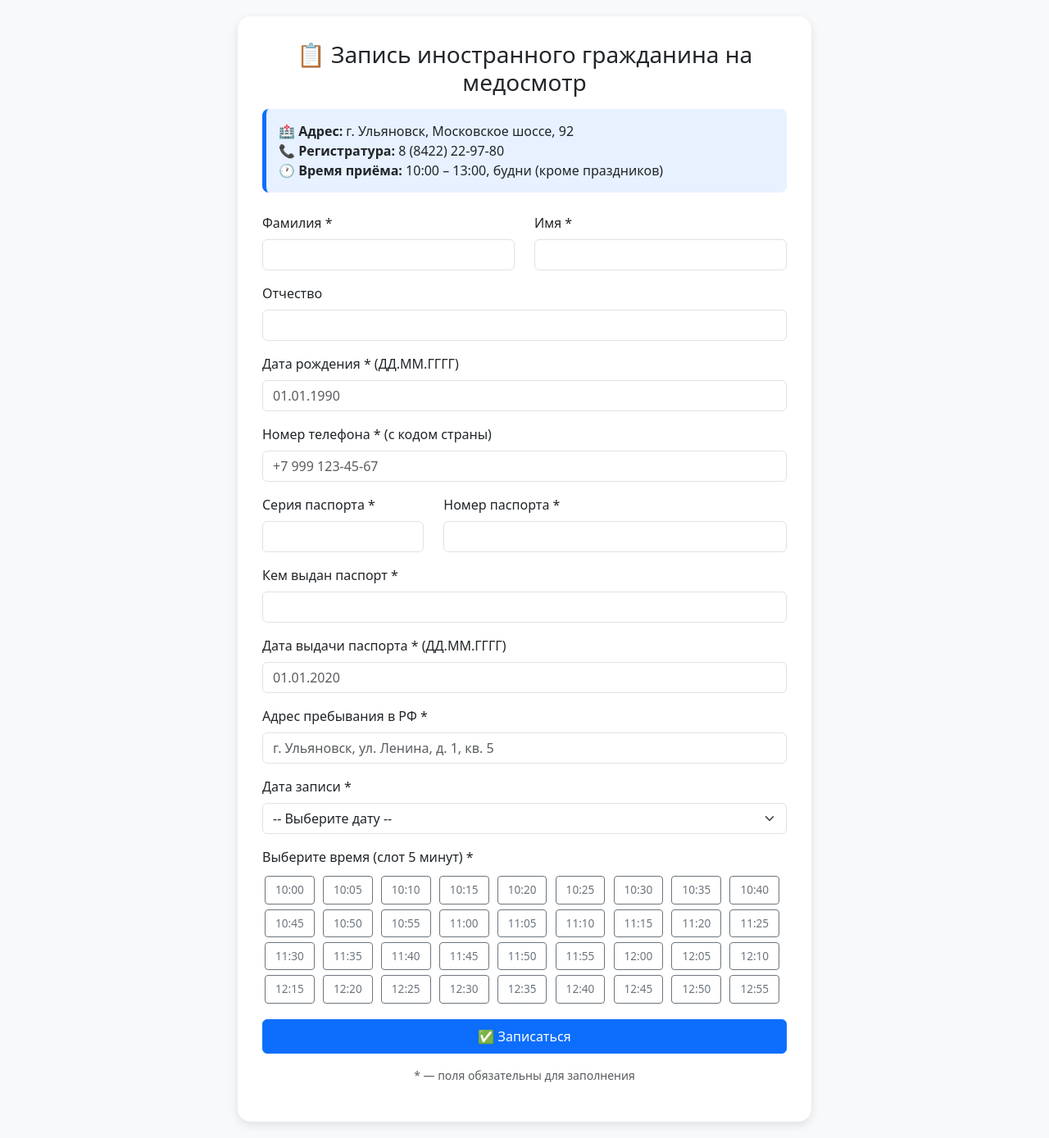
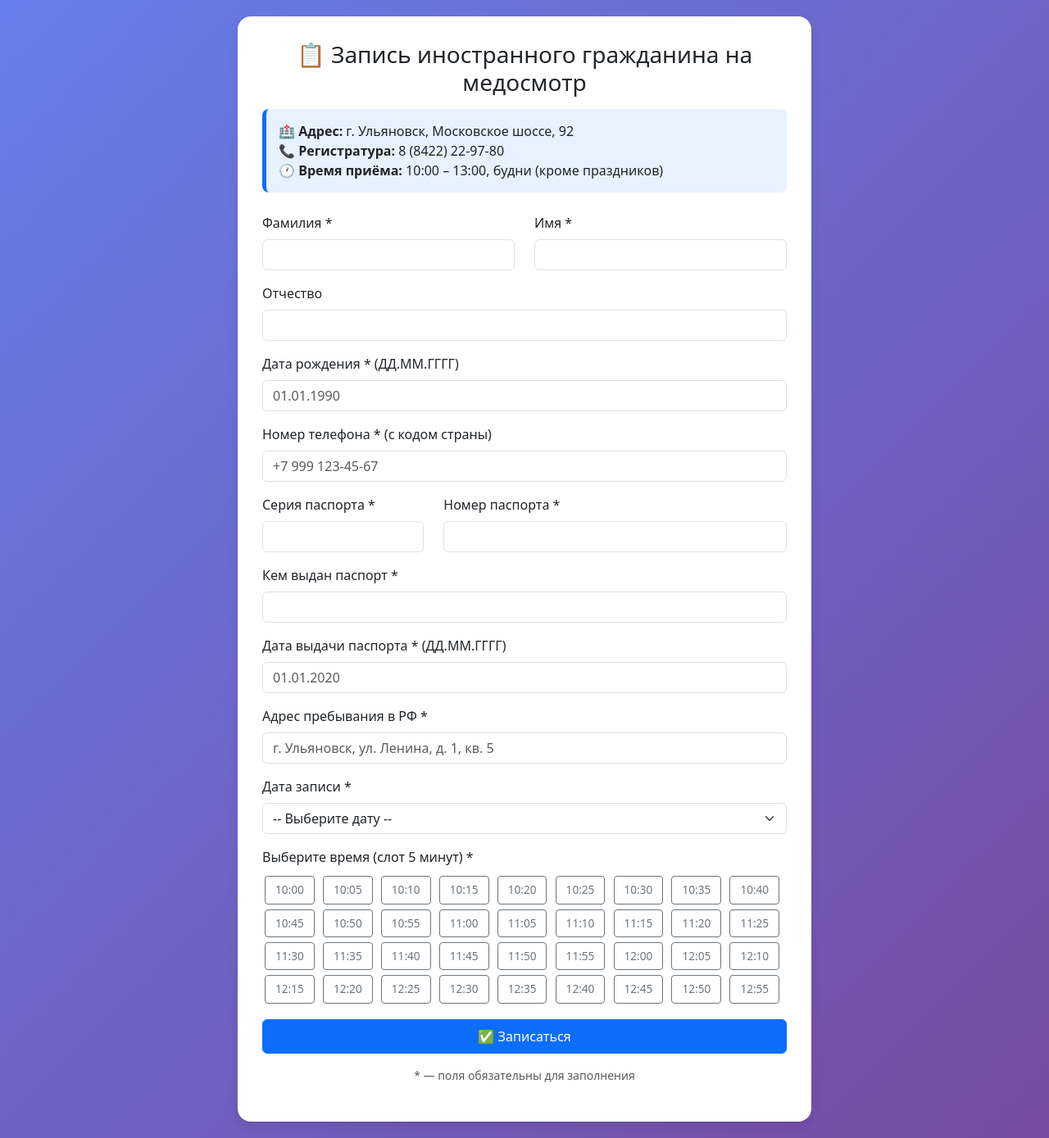
Before and after one commit to DyadykYuri/reg-form-for-med, a Flask app: page / in a window 1280 px wide. Shown: the whole page at 82% size. Run offline with Flask 3, Linux system fonts and the light colour scheme; data that the repository does not hold is empty.

Commit message:
Update form.html
Изменил цвет фона

linear-gradient(135deg, #667eea 0%, #764ba2 100%)

```diff
--- a/templates/form.html
+++ b/templates/form.html
@@ -6,7 +6,7 @@
     <title>Запись на медосмотр для иностранцев</title>
     <link href="https://cdn.jsdelivr.net/npm/bootstrap@5.3.0/dist/css/bootstrap.min.css" rel="stylesheet">
     <style>
-        body { background: #f8f9fa; padding: 20px; }
+        body { background: linear-gradient(135deg, #667eea 0%, #764ba2 100%); padding: 20px; }
         .container { max-width: 700px; background: white; border-radius: 16px; padding: 30px; box-shadow: 0 4px 12px rgba(0,0,0,0.1); }
         .clinic-info { background: #e7f1ff; border-left: 5px solid #0d6efd; padding: 15px; border-radius: 8px; margin-bottom: 25px; }
         .slot-btn { margin: 3px; padding: 6px 12px; font-size: 0.85rem; }
```
